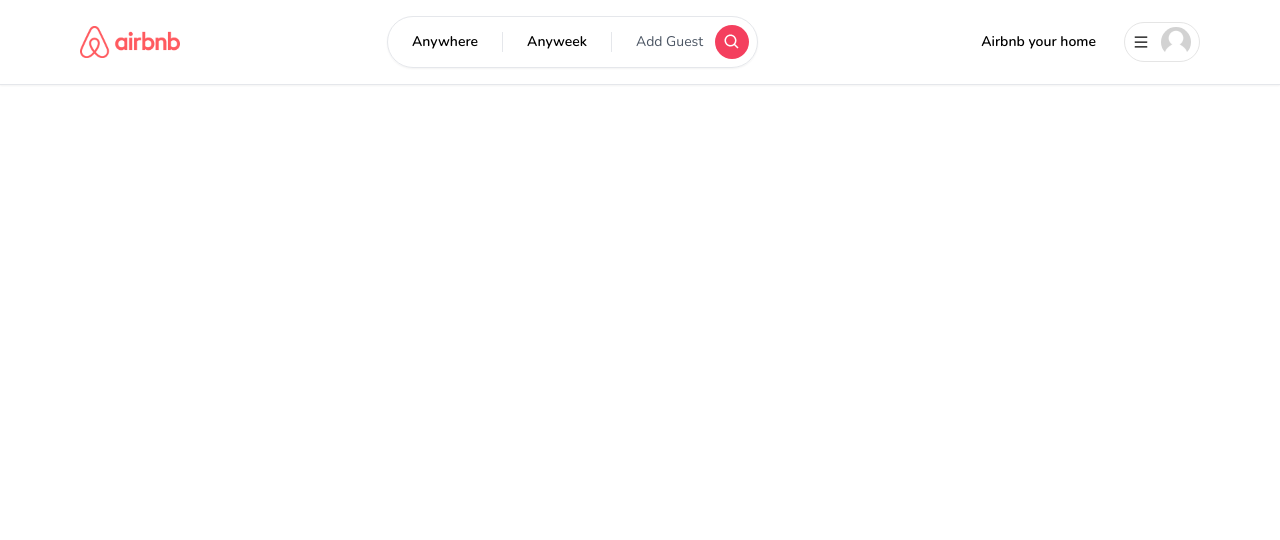
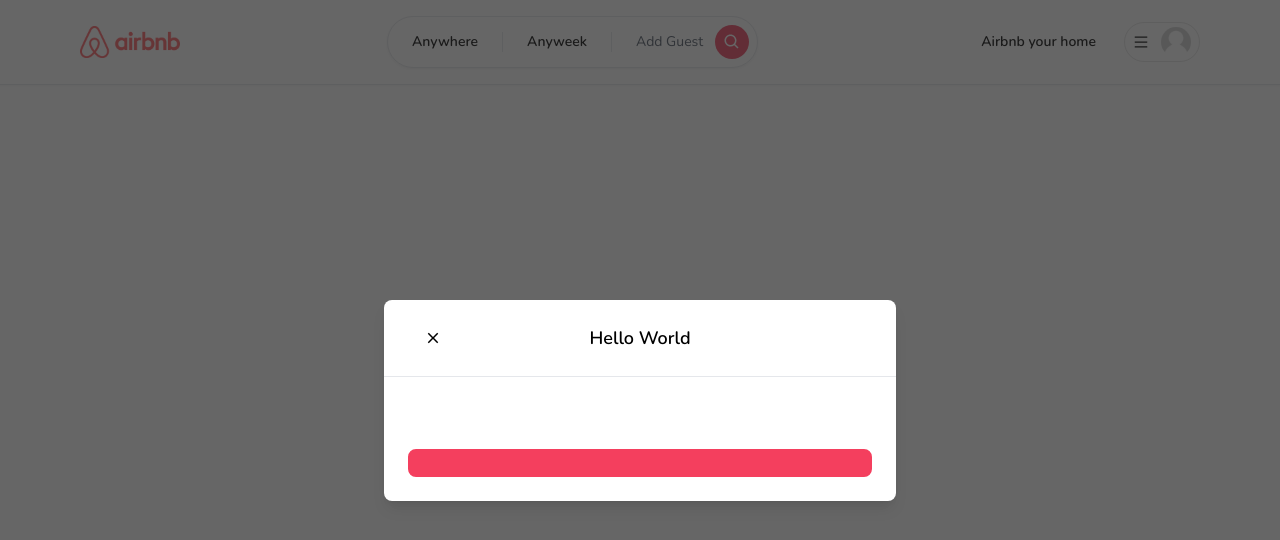
Before and after one commit to RichardOwen2/air-bnb-clone, a Next.js app: page / in a window 1280 px wide. Shown: the top 540 px of the page. Built offline with nearby package versions, Linux system fonts and the light colour scheme.

Commit message:
adding modal and restructure

```diff
--- a/src/app/layout.tsx
+++ b/src/app/layout.tsx
@@ -1,7 +1,8 @@
 import './globals.css'
 import { Nunito } from "next/font/google";
 
-import Navbar from './components/navbar/Navbar';
+import Navbar from '../components/navbar/Navbar';
+import Modal from '../components/modal/Modal';
 
 export const metadata = {
   title: 'Airbnb',
@@ -20,6 +21,7 @@
   return (
     <html lang="en">
       <body className={font.className}>
+        <Modal isOpen title='Hello World'/>
         <Navbar />
         {children}
       </body>
--- /dev/null
+++ b/src/components/Button.tsx
@@ -0,0 +1,40 @@
+'use client';
+
+import { IconType } from "react-icons";
+
+interface ButtonProps {
+  label: string;
+  onClick: (e: React.MouseEvent<HTMLButtonElement>) => void;
+  disabled?: boolean;
+  outline?: boolean;
+  small?: boolean;
+  icon?: IconType;
+}
+
+const Button: React.FC<ButtonProps> = ({
+  label,
+  onClick,
+  disabled,
+  outline,
+  small,
+  icon: Icon
+}) => {
+  return (
+    <button
+      onClick={onClick}
+      disabled={disabled}
+      className={
+          `relative disabled:opacity-70 disabled:cursor-not-allowed rounded-lg hover:opacity-80 transition w-full
+          ${outline ? 'bg-white border-black text-black' : 'bg-rose-500 border-rose-500 text-white'}
+          ${small? 'py-1 text-sm font-light border-[1px]' : 'py-3 text-md font-semibold border-2'}
+      `}
+    >
+      {Icon && (
+        <Icon size={24} className="absolute left-4 top-3" />
+      )}
+      {label}
+    </button>
+  );
+}
+
+export default Button;
--- /dev/null
+++ b/src/components/ClientOnly.tsx
@@ -0,0 +1,27 @@
+'use client';
+
+import { useEffect, useState } from "react";
+
+interface ClientOnlyProps {
+  children: React.ReactNode;
+}
+
+const ClientOnly: React.FC<ClientOnlyProps> = ({ children }) => {
+  const [hasMounted, setHasMounted] = useState(false);
+
+  useEffect(() => {
+    setHasMounted(true)
+  }, []);
+
+  if (!hasMounted) {
+    return null;
+  };
+
+  return (
+    <>
+      {children}
+    </>
+  );
+}
+
+export default ClientOnly;
--- /dev/null
+++ b/src/components/modal/Modal.tsx
@@ -0,0 +1,106 @@
+'use client';
+
+import { useCallback, useEffect, useState } from "react";
+import { IoMdClose } from "react-icons/io";
+import Button from "../Button";
+
+interface ModalProps {
+  isOpen?: boolean;
+  onClose: () => void;
+  onSubmit: () => void;
+  title?: string;
+  body?: React.ReactElement;
+  footer?: React.ReactElement;
+  actionLabel: string;
+  disabled?: boolean;
+  secondaryAction?: () => void;
+  secondaryActionLabel?: string;
+}
+
+const Modal: React.FC<ModalProps> = ({
+  isOpen,
+  onClose,
+  onSubmit,
+  title,
+  body,
+  footer,
+  actionLabel,
+  disabled,
+  secondaryAction,
+  secondaryActionLabel,
+}) => {
+  const [showModal, setShowModal] = useState(isOpen);
+
+  useEffect(() => {
+    setShowModal(isOpen)
+  }, [isOpen])
+
+  const handleClose = useCallback(() => {
+    if (disabled) {
+      return;
+    }
+
+    setShowModal(false);
+    setTimeout(() => {
+      onClose();
+    }, 300)
+  }, [disabled, onClose]);
+
+  const handleSubmit = useCallback(() => {
+    if (disabled) {
+      return;
+    }
+
+    onSubmit();
+  }, [disabled, onSubmit]);
+
+  const handleSecondaryAction = useCallback(() => {
+    if (disabled ||!secondaryAction){
+      return;
+    }
+
+    secondaryAction();
+  }, [disabled, secondaryAction]);
+
+  if (!isOpen){
+    return null;
+  }
+
+  return (
+    <>
+      <div className="justify-center items-center flex overflow-x-hidden overflow-y-auto fixed inset-0 z-50 outline-none focus:outline-none bg-neutral-800/70">
+        <div className="relative w-full md:w-4/6 lg:w-3/6 xl:w-2/5 my-6 mx-auto h-full lg:h-auto md:h-auto">
+          <div className={`translate duration-300 h-full ${showModal? 'translate-y-0 opacity-100' : 'translate-y-full opacity-0'}`}>
+            <div className="translate h-full lg:h-auto md:h-auto border-0 rounded-lg shadow-lg relative flex flex-col w-full bg-white outline-none focus:outline-none">
+
+              <div className="flex items-center p-6 rounded-t justify-center relative border-b-[1px]">
+                <button onClick={handleClose} className="p-1 border-0 hover:opacity-70 transition absolute left-9">
+                  <IoMdClose size={18}/>
+                </button>
+                <div className="text-lg font-semibold">
+                  {title}
+                </div>
+              </div>
+
+              <div className="relative p-6 flex-auto">
+                  {body}
+              </div>
+
+              <div className="flex flex-col gap-2 p-6">
+                <div className="flex flex-row items-center gap-4 w-full">
+                  { secondaryAction && secondaryActionLabel && (
+                    <Button outline disabled={disabled} label={secondaryActionLabel} onClick={handleSecondaryAction} />
+                  )}
+                  <Button disabled={disabled} label={actionLabel} onClick={handleSubmit} />
+                </div>
+              </div>
+
+            </div>
+          </div>
+        </div>
+      </div>
+    </>
+  );
+}
+
+export default Modal;
```
Also changed, not shown: src/components/Avatar.tsx (renamed from src/app/components/Avatar.tsx), src/components/Container.tsx (renamed from src/app/components/Container.tsx), src/components/navbar/Logo.tsx (renamed from src/app/components/navbar/Logo.tsx), src/components/navbar/MenuItem.tsx (renamed from src/app/components/navbar/MenuItem.tsx), src/components/navbar/Navbar.tsx (renamed from src/app/components/navbar/Navbar.tsx), src/components/navbar/Search.tsx (renamed from src/app/components/navbar/Search.tsx), src/components/navbar/UserMenu.tsx (renamed from src/app/components/navbar/UserMenu.tsx).
